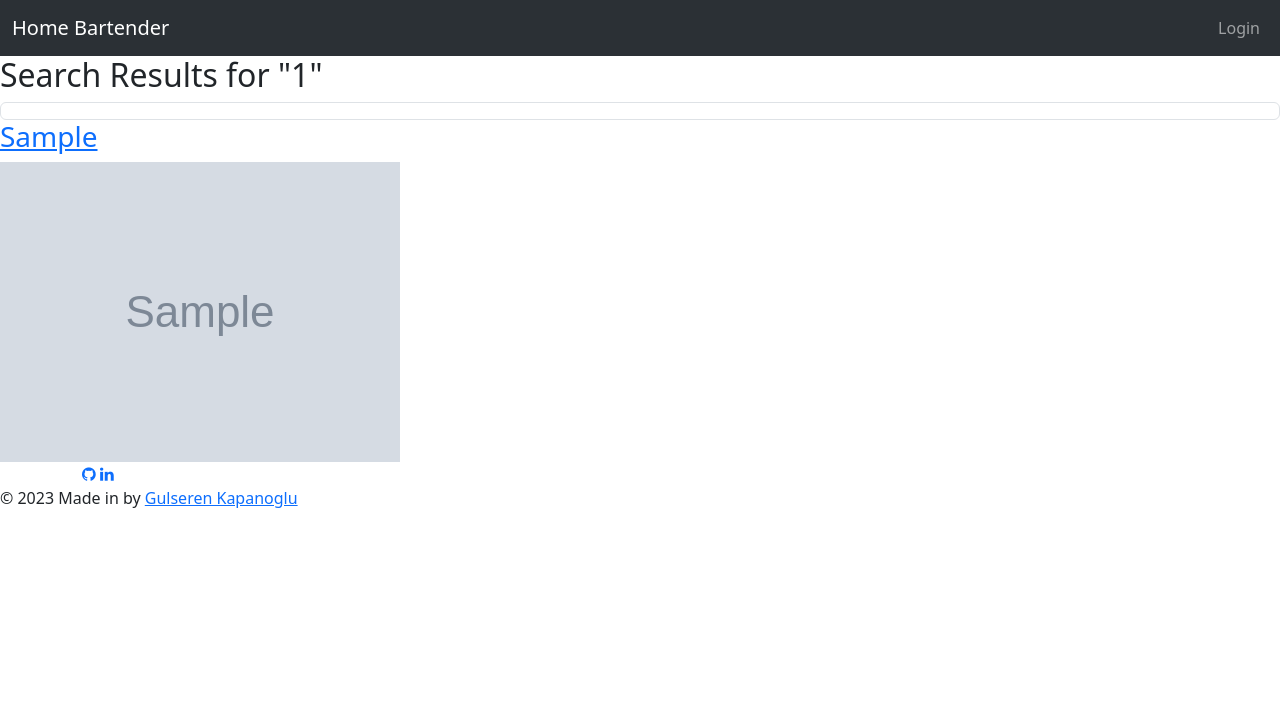
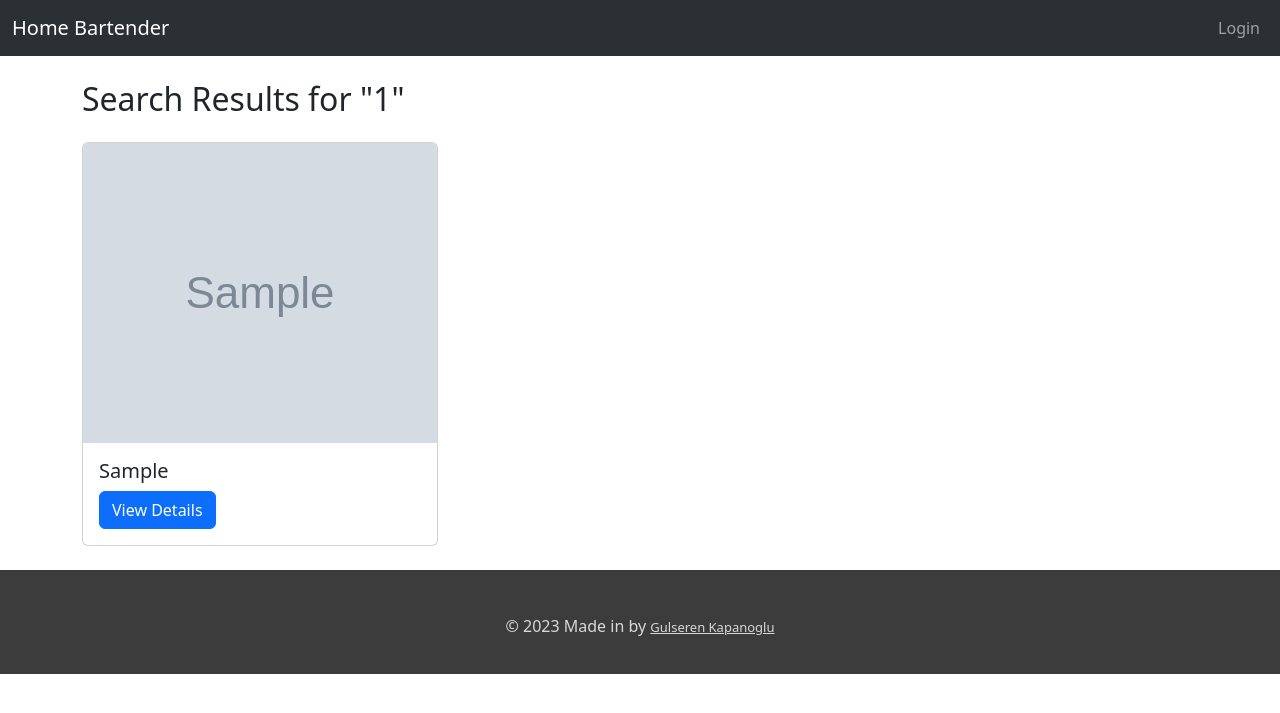
Before and after one commit to serenkapanoglu/BeABaristaAtHome, a Flask app: page /search/1 in a window 1280 px wide. Shown: the top 713 px of the page. Run offline with Flask 3, Linux system fonts and the light colour scheme; tables that the repository leaves empty hold one stand-in row (values such as "Sample post"); grey boxes marked "Sample" are stand-in pictures; a database or web service that is not in the repository returns one stand-in record (values such as "Sample title"); data that the repository does not hold is empty.

Commit message:
Update search.html

```diff
--- a/templates/search.html
+++ b/templates/search.html
@@ -1,32 +1,34 @@
-{%extends 'base.html'%}
+{% extends 'base.html' %}
 
-{%block content%}
-
+{% block content %}
+  <div class="container mt-4">
+    <link rel="stylesheet" href="../static/style2.css">
     <h2>Search Results for "{{ term }}"</h2>
 
     {% if cocktails %}
-  <ul class="list-group">
+
         {% for cocktail in cocktails %}
           <li class="list-group-item">
             <a href="{{ url_for('cocktail', id=cocktail['idDrink']) }}">{{ cocktail['strDrink'] }}</a>
           </li>
         {% endfor %}
-  </ul>
+
     {% else %}
       <p>No cocktails found for "{{ term }}".</p>
     {% endif %}
+
+    <div class="row mt-4">
       {% for cocktail in cocktails %}
-  <div class="cocktail">
-    <a href="{{ url_for('cocktail', id=cocktail['id']) }}">
-      <h3>{{ cocktail['name'] }}</h3>
-      <img src="{{ cocktail['image'] }}" alt="{{ cocktail['name'] }}">
-    </a>
+        <div class="col-md-4 mb-4">
+          <div class="card">
+            <img src="{{ cocktail['image'] }}" alt="{{ cocktail['name'] }}" class="card-img-top" style="width: 100%; height: 300px;">
+            <div class="card-body">
+              <h5 class="card-title">{{ cocktail['name'] }}</h5>
+              <a href="{{ url_for('cocktail', id=cocktail['id']) }}" class="btn btn-primary">View Details</a>
+            </div>
+          </div>
         </div>
       {% endfor %}
-
-
-
-
-
-
-{%endblock%}
+    </div>
+  </div>
+{% endblock %}
```
Lines whose indentation alone changed are shown as unchanged.
